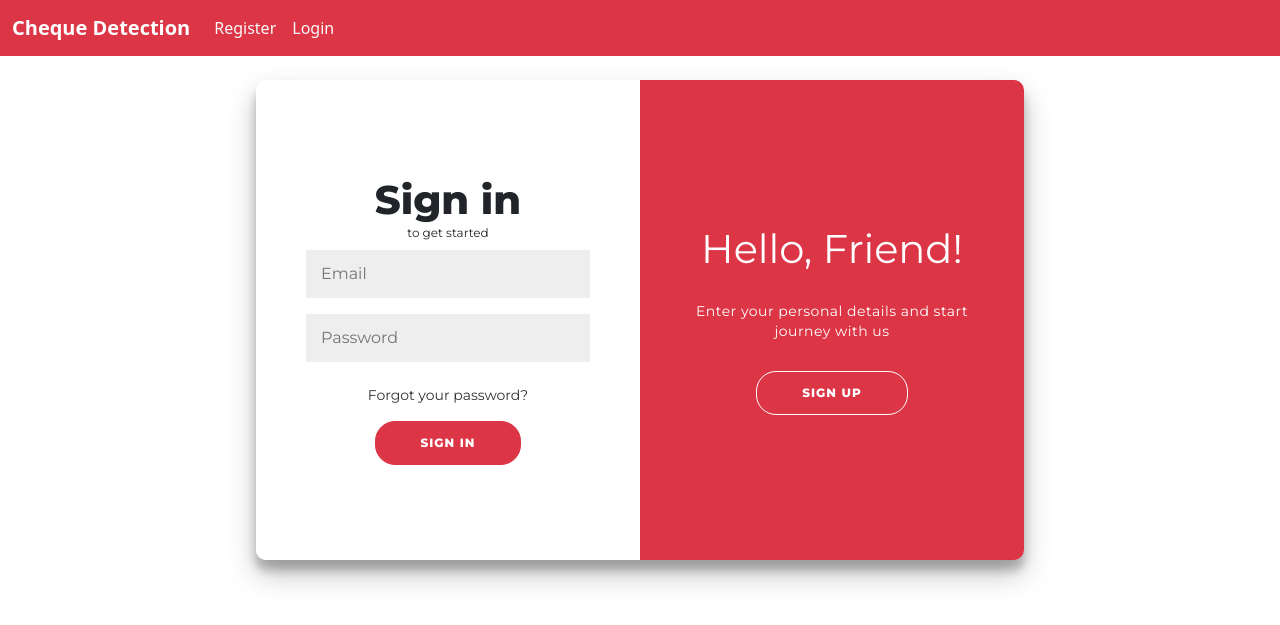
After one commit to viveknimbolkar/cheque-detection, a Flask app: page /auth in a window 1280 px wide. The commit adds this page. Shown: the top 625 px of the page. Run offline with Flask 2, Linux system fonts and the light colour scheme.

Commit message:
create auth page

```diff
--- a/main.py
+++ b/main.py
@@ -6,6 +6,10 @@ app = Flask(__name__)
 def hello():
     return render_template('header.html')
 
+@app.route('/auth')
+def auth():
+    return render_template('auth.html')
+
 
 if __name__ == "__main__":
     app.run(debug=True)
--- /dev/null
+++ b/static/css/auth.css
@@ -0,0 +1,197 @@
+@import url("https://fonts.googleapis.com/css?family=Montserrat:400,800");
+
+#container {
+  background: #f6f5f7;
+  font-family: "Montserrat", sans-serif;
+}
+
+.sign-up-container,
+.sign-in-container h1 {
+  font-weight: bold;
+  margin: 0;
+}
+
+.overlay p {
+  font-size: 14px;
+  font-weight: 100;
+  line-height: 20px;
+  letter-spacing: 0.5px;
+  margin: 20px 0 30px;
+}
+
+#container span {
+  font-size: 12px;
+}
+
+#container a {
+  color: #333;
+  font-size: 14px;
+  text-decoration: none;
+  margin: 15px 0;
+}
+
+#container button {
+  border-radius: 20px;
+  border: 1px solid rgba(220, 53, 69);
+  background-color: rgba(220, 53, 69);
+  color: #ffffff;
+  font-size: 12px;
+  font-weight: bold;
+  padding: 12px 45px;
+  letter-spacing: 1px;
+  text-transform: uppercase;
+  transition: transform 80ms ease-in;
+}
+
+#container button:active {
+  transform: scale(0.95);
+}
+
+#container button:focus {
+  outline: none;
+}
+
+#container button.ghost {
+  background-color: transparent;
+  border-color: #ffffff;
+}
+
+#container form {
+  background-color: #ffffff;
+  display: flex;
+  align-items: center;
+  justify-content: center;
+  flex-direction: column;
+  padding: 0 50px;
+  height: 100%;
+  text-align: center;
+}
+
+#container input {
+  background-color: #eee;
+  border: none;
+  padding: 12px 15px;
+  margin: 8px 0;
+  width: 100%;
+}
+
+.container {
+  background-color: #fff;
+  border-radius: 10px;
+  box-shadow: 0 14px 28px rgba(0, 0, 0, 0.25), 0 10px 10px rgba(0, 0, 0, 0.22);
+  position: relative;
+  overflow: hidden;
+  width: 768px;
+  max-width: 100%;
+  min-height: 480px;
+}
+
+.form-container {
+  position: absolute;
+  top: 0;
+  height: 100%;
+  transition: all 0.6s ease-in-out;
+}
+
+.sign-in-container {
+  left: 0;
+  width: 50%;
+  z-index: 2;
+}
+
+.container.right-panel-active .sign-in-container {
+  transform: translateX(100%);
+}
+
+.sign-up-container {
+  left: 0;
+  width: 50%;
+  opacity: 0;
+  z-index: 1;
+}
+
+.container.right-panel-active .sign-up-container {
+  transform: translateX(100%);
+  opacity: 1;
+  z-index: 5;
+  animation: show 0.6s;
+}
+
+@keyframes show {
+  0%,
+  49.99% {
+    opacity: 0;
+    z-index: 1;
+  }
+
+  50%,
+  100% {
+    opacity: 1;
+    z-index: 5;
+  }
+}
+
+.overlay-container {
+  position: absolute;
+  top: 0;
+  left: 50%;
+  width: 50%;
+  height: 100%;
+  overflow: hidden;
+  transition: transform 0.6s ease-in-out;
+  z-index: 100;
+}
+
+.container.right-panel-active .overlay-container {
+  transform: translateX(-100%);
+}
+
+.overlay {
+  background: rgba(220, 53, 69);
+  background-repeat: no-repeat;
+  background-size: cover;
+  background-position: 0 0;
+  color: #ffffff;
+  position: relative;
+  left: -100%;
+  height: 100%;
+  width: 200%;
+  transform: translateX(0);
+  transition: transform 0.6s ease-in-out;
+}
+
+.container.right-panel-active .overlay {
+  transform: translateX(50%);
+}
+
+.overlay-panel {
+  position: absolute;
+  display: flex;
+  align-items: center;
+  justify-content: center;
+  flex-direction: column;
+  padding: 0 40px;
+  text-align: center;
+  top: 0;
+  height: 100%;
+  width: 50%;
+  transform: translateX(0);
+  transition: transform 0.6s ease-in-out;
+}
+
+.overlay-left {
+  transform: translateX(-20%);
+}
+
+.container.right-panel-active .overlay-left {
+  transform: translateX(0);
+}
+
+.overlay-right {
+  right: 0;
+  transform: translateX(0);
+}
+
+.container.right-panel-active .overlay-right {
+  transform: translateX(20%);
+}
--- /dev/null
+++ b/static/js/auth.js
@@ -0,0 +1,11 @@
+const signUpButton = document.getElementById('signUp');
+const signInButton = document.getElementById('signIn');
+const container = document.getElementById('container');
+
+signUpButton.addEventListener('click', () => {
+	container.classList.add("right-panel-active");
+});
+
+signInButton.addEventListener('click', () => {
+	container.classList.remove("right-panel-active");
+});
--- /dev/null
+++ b/templates/auth.html
@@ -0,0 +1,48 @@
+{% extends 'base.html' %}
+
+{% block head %} <link rel="stylesheet" href={{ url_for("static",filename='css/auth.css') }} /> {% endblock %}
+
+{% block content %}
+<div class="container my-4" id="container">
+  <div class="form-container sign-up-container">
+    <form action="#">
+      <h1>Create Account</h1>
+
+      <span>or use your email for registration</span>
+      <input type="text" placeholder="Name" />
+      <input type="email" placeholder="Email" />
+      <input type="password" placeholder="Password" />
+      <button>Sign Up</button>
+    </form>
+  </div>
+  <div class="form-container sign-in-container">
+    <form action="#">
+      <h1>Sign in</h1>
+
+      <span>to get started</span>
+      <input type="email" placeholder="Email" />
+      <input type="password" placeholder="Password" />
+      <a href="/forgetpassword">Forgot your password?</a>
+      <button>Sign In</button>
+    </form>
+  </div>
+  <div class="overlay-container">
+    <div class="overlay">
+      <div class="overlay-panel overlay-left">
+        <h1>Welcome Back!</h1>
+        <p>To keep connected with us please login with your personal info</p>
+        <button class="ghost" id="signIn">Sign In</button>
+      </div>
+      <div class="overlay-panel overlay-right">
+        <h1>Hello, Friend!</h1>
+        <p>Enter your personal details and start journey with us</p>
+        <button class="ghost" id="signUp">Sign Up</button>
+      </div>
+    </div>
+  </div>
+</div>
+
+{% endblock %}
+{% block jsscripts %}
+<script src={{ url_for('static',filename='js/auth.js') }}></script>
+{% endblock %}
--- a/templates/base.html
+++ b/templates/base.html
@@ -11,31 +11,31 @@
       integrity="sha384-rbsA2VBKQhggwzxH7pPCaAqO46MgnOM80zW1RWuH61DGLwZJEdK2Kadq2F9CUG65"
       crossorigin="anonymous"
     />
+    {% block head %} {% endblock %}
   </head>
   <body>
-    <nav class="navbar navbar-expand-lg bg-primary">
+    <nav class="navbar navbar-expand-lg navbar-dark bg-danger">
       <div class="container-fluid">
         <a class="navbar-brand" href="/"><strong>Cheque Detection</strong></a>
 
         <div class="collapse navbar-collapse" id="navbarSupportedContent">
           <ul class="navbar-nav me-auto mb-2 mb-lg-0">
             <li class="nav-item">
-              <a class="nav-link active" aria-current="page" href="/register"
-                >Register</a
-              >
+              <a class="nav-link text-light" href="/auth">Register</a>
             </li>
             <li class="nav-item">
-              <a class="nav-link" href="/login">Login</a>
+              <a class="nav-link text-light" href="/auth">Login</a>
             </li>
           </ul>
         </div>
       </div>
     </nav>
-    {% block footer %} {% endblock %}
-    <script
-      src="https://cdn.jsdelivr.net/npm/bootstrap@5.2.3/dist/js/bootstrap.min.js"
-      integrity="sha384-cuYeSxntonz0PPNlHhBs68uyIAVpIIOZZ5JqeqvYYIcEL727kskC66kF92t6Xl2V"
-      crossorigin="anonymous"
-    ></script>
+    {% block content %} {% endblock %} {% block footer %} {% endblock %}
   </body>
+  <script
+    src="https://cdn.jsdelivr.net/npm/bootstrap@5.2.3/dist/js/bootstrap.min.js"
+    integrity="sha384-cuYeSxntonz0PPNlHhBs68uyIAVpIIOZZ5JqeqvYYIcEL727kskC66kF92t6Xl2V"
+    crossorigin="anonymous"
+  ></script>
+  {% block jsscripts %}{% endblock %}
 </html>
```
Also changed, not shown: templates/index.html (deleted, +0 -12 lines).
